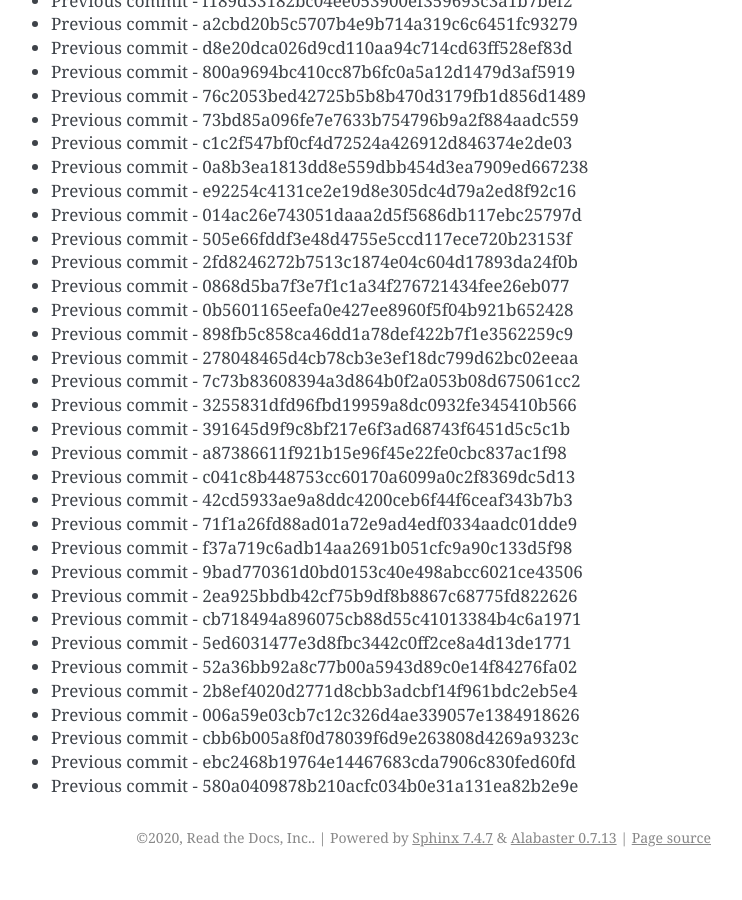
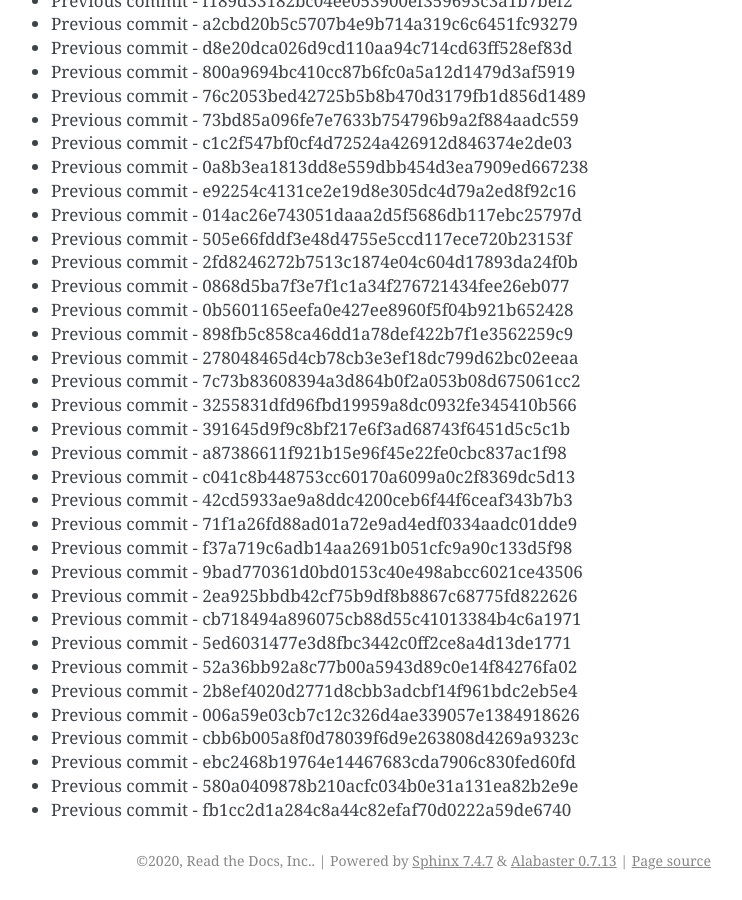
Before and after one commit to readthedocs/rtd-git-stresstest, a Sphinx documentation site: the page built from docs/updates.rst, in a window 1280 px wide and 900 px high, scrolled down 67191 px. Shown: the whole window, without its empty margins (399-1141 px from the left). Built offline with Sphinx 7.4.7, drawn with Linux system fonts in a browser that asks for light colours; before the commit the page ends 68068 px from its top, so only the background shows below that.

Commit message:
Generating commit from previous: fb1cc2d1a284c8a44c82efaf70d0222a59de6740

```diff
--- a/docs/updates.rst
+++ b/docs/updates.rst
@@ -2855,3 +2855,4 @@ It can be tested for any performance characteristics.
 * Previous commit - cbb6b005a8f0d78039f6d9e263808d4269a9323c
 * Previous commit - ebc2468b19764e14467683cda7906c830fed60fd
 * Previous commit - 580a0409878b210acfc034b0e31a131ea82b2e9e
+* Previous commit - fb1cc2d1a284c8a44c82efaf70d0222a59de6740
```
